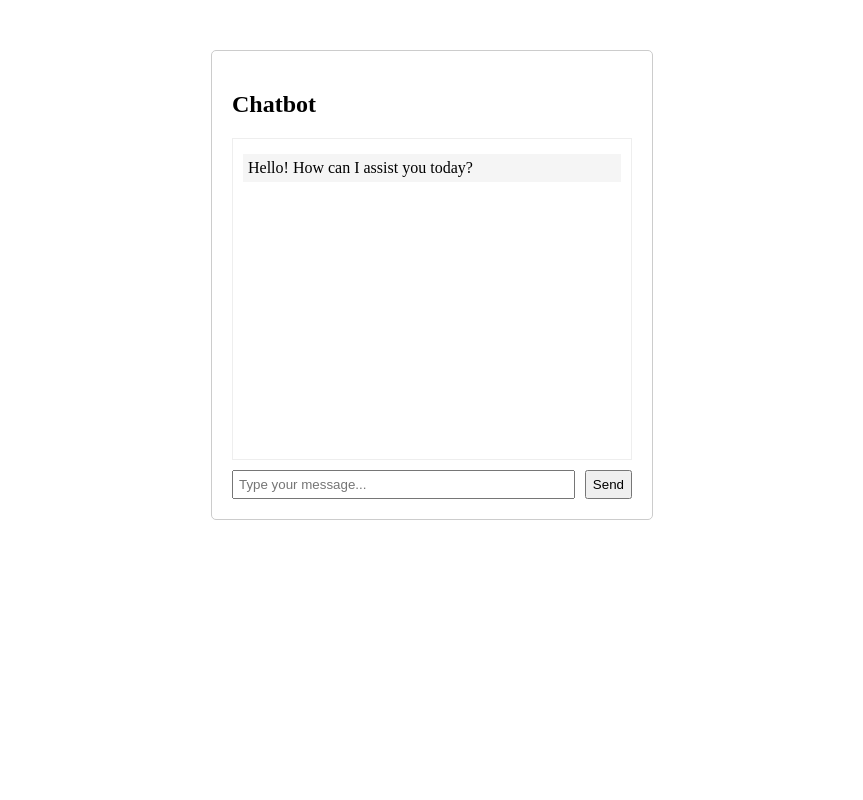
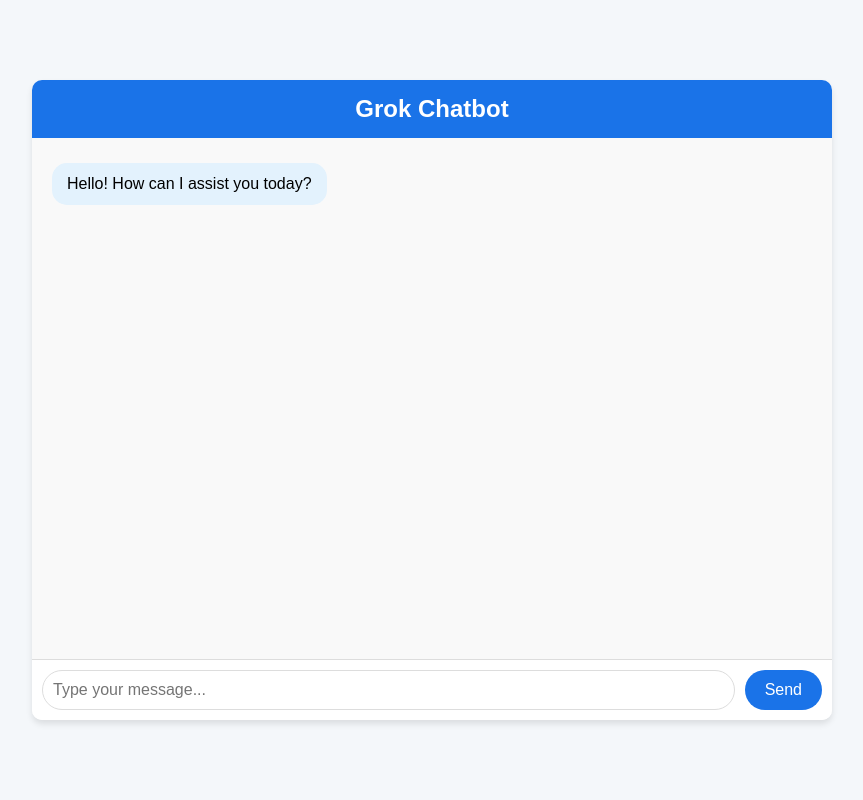
Before and after one commit to Harshicy/chatbot, a Flask app: page / in a window 1280 px wide. Shown: the whole page, without its empty margins (208-1071 px from the left). Run offline with Flask 3, Linux system fonts and the light colour scheme.

Commit message:
Upgrade UI to professional level

```diff
--- a/templates/index.html
+++ b/templates/index.html
@@ -1,50 +1,115 @@
 <!DOCTYPE html>
-<html>
+<html lang="en">
 <head>
-    <title>Simple Chatbot</title>
+    <meta charset="UTF-8">
+    <meta name="viewport" content="width=device-width, initial-scale=1.0">
+    <title>harsha's Chatbot</title>
     <style>
+        * {
+            margin: 0;
+            padding: 0;
+            box-sizing: border-box;
+            font-family: 'Arial', sans-serif;
+        }
+        body {
+            background-color: #f4f7fa;
+            display: flex;
+            justify-content: center;
+            align-items: center;
+            min-height: 100vh;
+            margin: 0;
+        }
         .chat-container {
-            width: 400px;
-            margin: 50px auto;
-            border: 1px solid #ccc;
-            padding: 20px;
-            border-radius: 5px;
+            width: 100%;
+            max-width: 800px;
+            height: 80vh;
+            background-color: #ffffff;
+            border-radius: 10px;
+            box-shadow: 0 4px 6px rgba(0, 0, 0, 0.1);
+            display: flex;
+            flex-direction: column;
+            overflow: hidden;
+        }
+        .chat-header {
+            background-color: #1a73e8;
+            color: white;
+            padding: 15px;
+            text-align: center;
+            font-size: 1.5em;
+            font-weight: bold;
         }
         .chat-box {
-            height: 300px;
+            flex: 1;
             overflow-y: auto;
-            border: 1px solid #eee;
-            padding: 10px;
-            margin-bottom: 10px;
+            padding: 20px;
+            background-color: #f9f9f9;
+            display: flex;
+            flex-direction: column;
+            gap: 10px;
         }
         .message {
+            max-width: 70%;
+            padding: 10px 15px;
+            border-radius: 15px;
             margin: 5px 0;
-            padding: 5px;
+            font-size: 1em;
+            line-height: 1.4;
+        }
+        .bot-message {
+            background-color: #e3f2fd;
+            align-self: flex-start;
         }
         .user-message {
-            background-color: #e3f2fd;
+            background-color: #d1e7dd;
+            align-self: flex-end;
             text-align: right;
-        }
-        .bot-message {
-            background-color: #f5f5f5;
-            text-align: left;
         }
         .input-area {
             display: flex;
-            gap: 10px;
+            padding: 10px;
+            background-color: #ffffff;
+            border-top: 1px solid #ddd;
         }
-        input {
-            flex-grow: 1;
-            padding: 5px;
+        .input-area input {
+            flex: 1;
+            padding: 10px;
+            border: 1px solid #ddd;
+            border-radius: 20px;
+            outline: none;
+            font-size: 1em;
+        }
+        .input-area button {
+            padding: 10px 20px;
+            margin-left: 10px;
+            background-color: #1a73e8;
+            color: white;
+            border: none;
+            border-radius: 20px;
+            cursor: pointer;
+            font-size: 1em;
+        }
+        .input-area button:hover {
+            background-color: #1557b0;
+        }
+        @media (max-width: 600px) {
+            .chat-container {
+                width: 100%;
+                height: 90vh;
+                border-radius: 0;
+            }
+            .chat-box {
+                padding: 10px;
+            }
+            .message {
+                max-width: 80%;
+            }
         }
     </style>
 </head>
 <body>
     <div class="chat-container">
-        <h2>Chatbot</h2>
-        <div class="chat-box" id="chatBox">
-            <div class="message bot-message">Hello! How can I assist you today?</div>
-        </div>
+        <div class="chat-header">Grok Chatbot</div>
+        <div class="chat-box" id="chatBox"></div>
         <div class="input-area">
             <input type="text" id="userInput" placeholder="Type your message...">
             <button onclick="sendMessage()">Send</button>
@@ -52,44 +117,46 @@
     </div>
 
     <script>
+        const chatBox = document.getElementById('chatBox');
+        const userInput = document.getElementById('userInput');
+
+        function addMessage(message, isUser = false) {
+            const msgDiv = document.createElement('div');
+            msgDiv.classList.add('message', isUser ? 'user-message' : 'bot-message');
+            msgDiv.textContent = message;
+            chatBox.appendChild(msgDiv);
+            chatBox.scrollTop = chatBox.scrollHeight; // Auto-scroll to latest message
+        }
+
         function sendMessage() {
-            const input = document.getElementById("userInput");
-            const message = input.value.trim();
+            const message = userInput.value.trim();
             if (message) {
-                const chatBox = document.getElementById("chatBox");
-                chatBox.innerHTML += `<div class="message user-message">${message}</div>`;
+                addMessage(message, true); // User message
+                userInput.value = '';
 
                 fetch('/get_response', {
                     method: 'POST',
-                    headers: {
-                        'Content-Type': 'application/x-www-form-urlencoded',
-                    },
-                    body: 'message=' + encodeURIComponent(message)
+                    headers: { 'Content-Type': 'application/x-www-form-urlencoded' },
+                    body: `message=${encodeURIComponent(message)}`
                 })
-                .then(response => {
-                    if (!response.ok) {
-                        throw new Error('Network response was not ok: ' + response.status);
-                    }
-                    return response.text();
-                })
+                .then(response => response.text())
                 .then(data => {
-                    chatBox.innerHTML += `<div class="message bot-message">${data}</div>`;
-                    chatBox.scrollTop = chatBox.scrollHeight;
+                    addMessage(data); // Bot response
                 })
                 .catch(error => {
+                    addMessage('Error: Could not get response.', true);
                     console.error('Error:', error);
-                    chatBox.innerHTML += `<div class="message bot-message">Sorry, something went wrong!</div>`;
                 });
-
-                input.value = '';
             }
         }
 
-        document.getElementById("userInput").addEventListener("keypress", function(e) {
-            if (e.key === "Enter") {
-                sendMessage();
-            }
+        // Allow sending with Enter key
+        userInput.addEventListener('keypress', function(e) {
+            if (e.key === 'Enter') sendMessage();
         });
+
+        // Initial bot message
+        addMessage('Hello! How can I assist you today?');
     </script>
 </body>
 </html>
```
